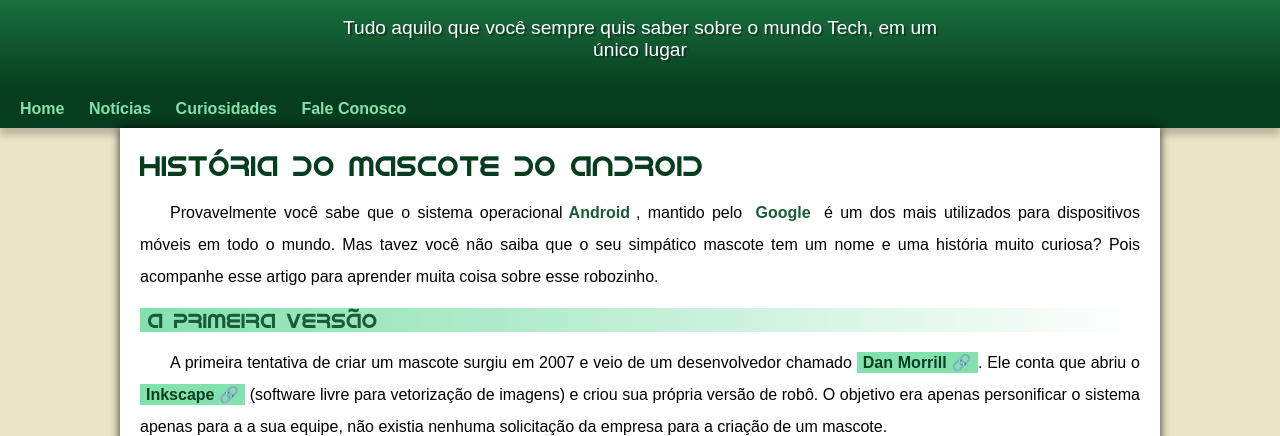
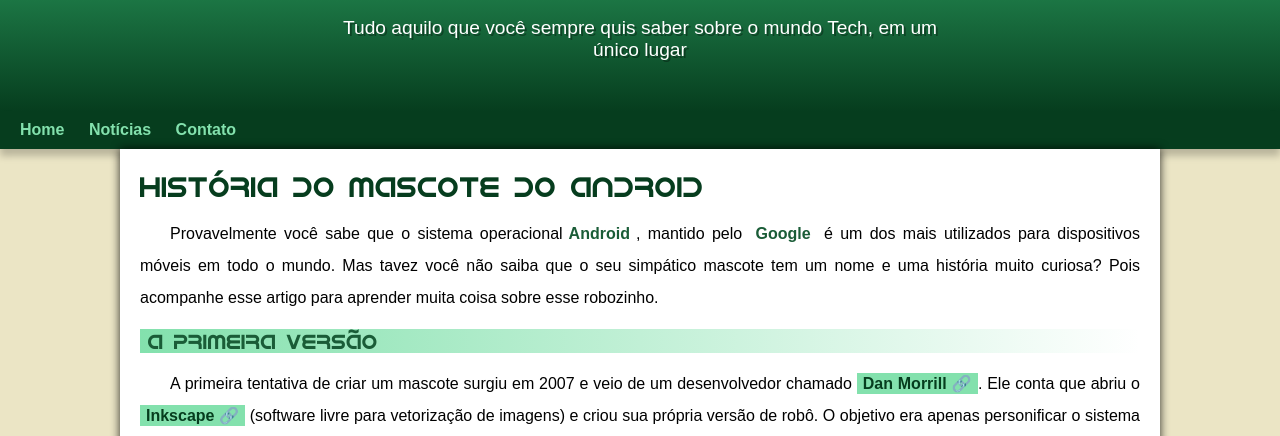
Before and after one commit to AlanAlves0/projeto-android, a plain HTML site: page index.html in a window 1280 px wide. Shown: the part 100-536 px from the top of the page. Drawn offline with Linux system fonts and the light colour scheme.

Commit message:
Problema de padding corrigido

```diff
--- a/estilo/style.css
+++ b/estilo/style.css
@@ -58,7 +58,7 @@
     font-size: 1.2em;
     max-width: 600px;
     margin: auto;
-    margin-bottom: 10px;
+    padding-bottom: 50px;
     padding-right: 10px;
     padding-left: 10px;
     text-shadow: 2px 2px 0px rgba(0, 0, 0, 0.329);
--- a/index.html
+++ b/index.html
@@ -15,8 +15,7 @@
     <nav>
         <a href="">Home</a>
         <a href="">Notícias</a>
-        <a href="">Curiosidades</a>
-        <a href="">Fale Conosco</a>
+        <a href="">Contato</a>
     </nav>
     <main>
         <article>
```
